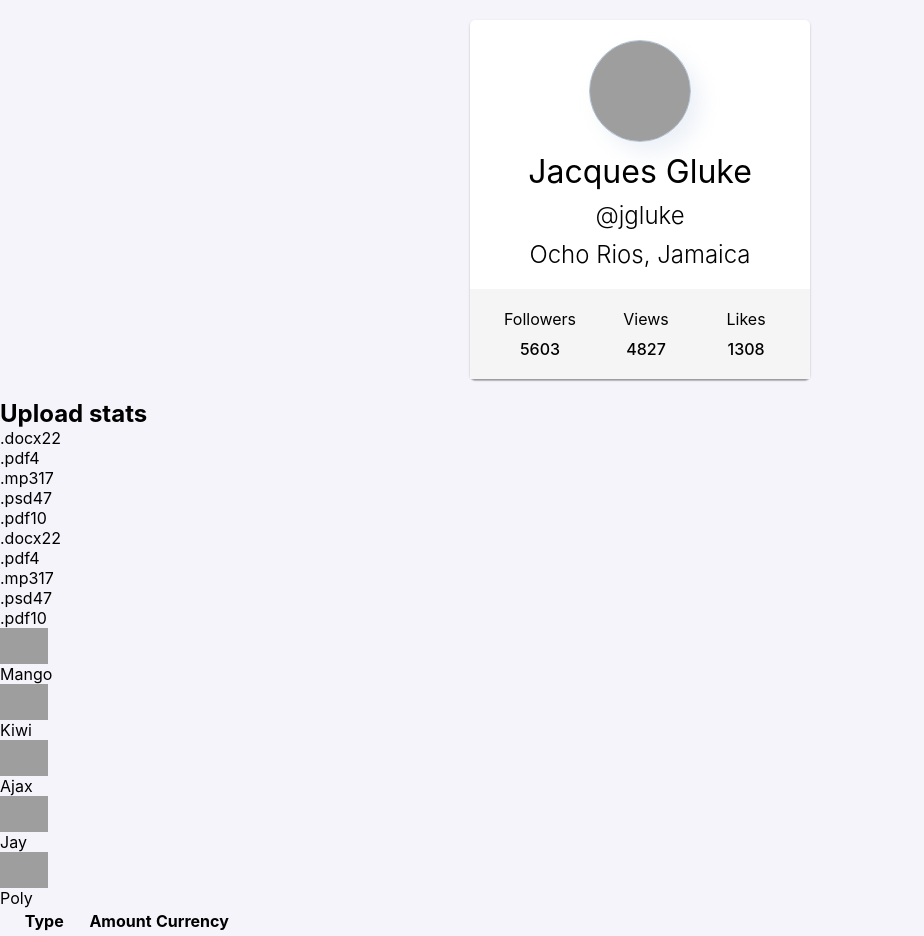
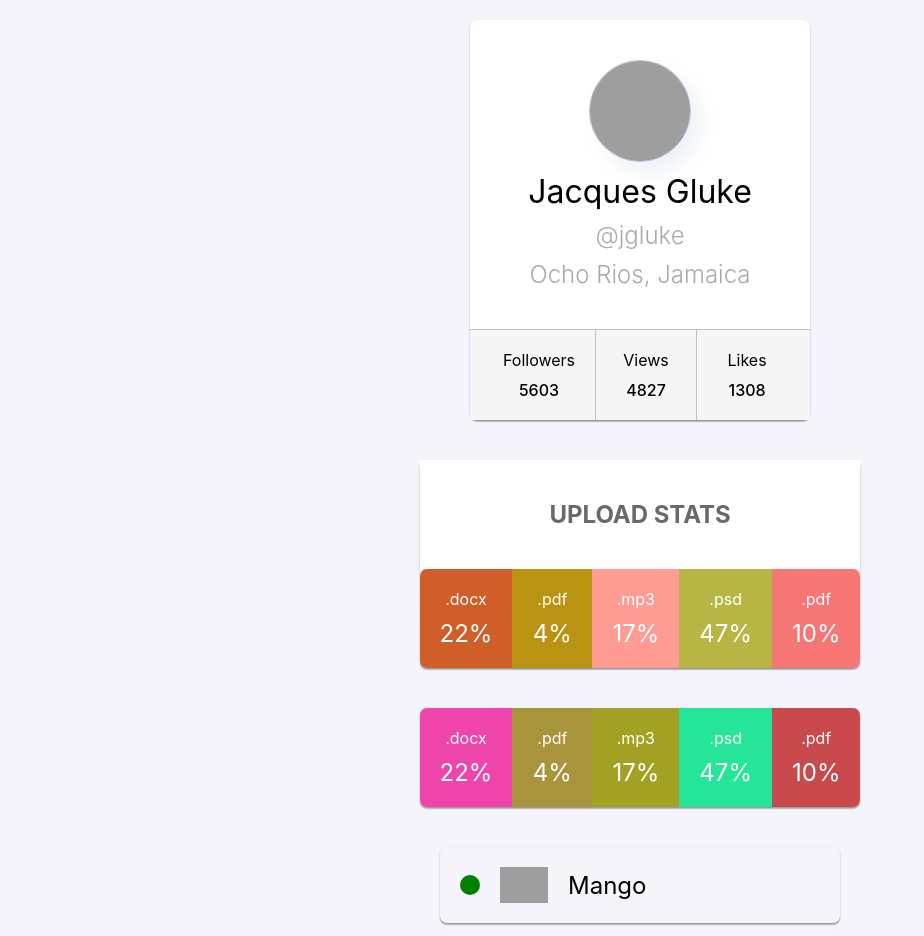
Before and after one commit to DianaAkhmedova/goit-react-hw-01-components, a React (Create React App) app: page / in a window 1280 px wide. Shown: the top 936 px of the page, without its empty margins (0-924 px from the left). Built offline with nearby package versions, Linux system fonts and the light colour scheme; grey boxes are pictures that could not be loaded.

Commit message:
add styles

```diff
--- a/src/components/FriendList/FriendList.jsx
+++ b/src/components/FriendList/FriendList.jsx
@@ -1,12 +1,13 @@
 import PropTypes from 'prop-types';
 import FriendListItem from './FriendListItem/FriendListItem';
+import { FriendsList } from './friendList.styled';
 
 const FriendList = ({ friends }) => {
   const friendsItem = friends.map(({ id, ...props }) => (
     <FriendListItem key={id} {...props} />
   ));
 
-  return <ul className="friend-list">{friendsItem}</ul>;
+  return <FriendsList>{friendsItem}</FriendsList>;
 };
 
 export default FriendList;
--- a/src/components/FriendList/FriendListItem/FriendListItem.jsx
+++ b/src/components/FriendList/FriendListItem/FriendListItem.jsx
@@ -1,12 +1,18 @@
 import PropTypes from 'prop-types';
+import {
+  ListItem,
+  FriendStatus,
+  FriendAvatar,
+  FriendName,
+} from './friendListItem.styled';
 
 const FriendListItem = ({ avatar, name, isOnline }) => {
   return (
-    <li className="item">
-      <span className="status"></span>
-      <img className="avatar" src={avatar} alt="User avatar" width="48" />
-      <p className="name">{name}</p>
-    </li>
+    <ListItem>
+      <FriendStatus isOnline={isOnline}></FriendStatus>
+      <FriendAvatar src={avatar} alt="User avatar" width="48" />
+      <FriendName>{name}</FriendName>
+    </ListItem>
   );
 };
 
--- /dev/null
+++ b/src/components/FriendList/FriendListItem/friendListItem.styled.js
@@ -0,0 +1,32 @@
+import styled from 'styled-components';
+
+export const ListItem = styled.li`
+  display: flex;
+  align-items: center;
+  justify-content: flex-start;
+  padding: 20px;
+  box-shadow: 0px 1px 3px rgb(0 0 0 / 12%), 0px 1px 1px rgb(0 0 0 / 14%),
+    0px 2px 1px rgb(0 0 0 / 20%);
+  border-radius: 7px;
+
+  &:not(:last-child) {
+    margin-bottom: 10px;
+  }
+`;
+
+export const FriendStatus = styled.span`
+  margin-right: 20px;
+  width: 20px;
+  height: 20px;
+  border-radius: 50%;
+  background-color: ${({ isOnline }) => (isOnline ? 'green' : 'red')};
+`;
+
+export const FriendAvatar = styled.img`
+  margin-right: 20px;
+`;
+
+export const FriendName = styled.p`
+  font-size: 24px;
+  font-weight: 400;
+`;
--- /dev/null
+++ b/src/components/FriendList/friendList.styled.js
@@ -0,0 +1,6 @@
+import styled from 'styled-components';
+
+export const FriendsList = styled.ul`
+  margin: 0 auto 40px;
+  width: 400px;
+`;
--- a/src/components/Profile/profile.styled.js
+++ b/src/components/Profile/profile.styled.js
@@ -1,17 +1,17 @@
 import styled from 'styled-components';
 
 export const ProfileStyles = styled.div`
-  margin: 20px auto;
+  margin: 20px auto 40px;
   width: 340px;
   background-color: #ffffff;
   box-shadow: 0px 1px 3px rgb(0 0 0 / 12%), 0px 1px 1px rgb(0 0 0 / 14%),
     0px 2px 1px rgb(0 0 0 / 20%);
-  border-radius: 5px;
+  border-radius: 7px;
 `;
 
 export const UserDescription = styled.div`
   text-align: center;
-  padding: 20px;
+  padding: 40px 20px;
 `;
 
 export const UserAvatar = styled.img`
@@ -33,11 +33,13 @@ export const UserTag = styled.p`
   font-size: 24px;
   font-weight: 300;
   margin-bottom: 10px;
+  color: #a9a9a9;
 `;
 
 export const UserLocation = styled.p`
   font-size: 24px;
   font-weight: 300;
+  color: #a9a9a9;
 `;
 
 export const UserStats = styled.ul`
@@ -45,6 +47,7 @@ export const UserStats = styled.ul`
   justify-content: center;
   align-items: center;
   background-color: #f5f5f5;
+  border-top: 1px solid #c0c0c0;
 `;
 
 export const StatsItem = styled.li`
@@ -54,6 +57,10 @@ export const StatsItem = styled.li`
   justify-content: center;
   min-width: 60px;
   padding: 20px;
+
+  &: not(: last-child) {
+    border-right: 1px solid #c0c0c0;
+  }
 `;
 export const StatsLabel = styled.span`
   margin-bottom: 10px;
--- a/src/components/Statistics/Statistics.jsx
+++ b/src/components/Statistics/Statistics.jsx
@@ -1,19 +1,29 @@
 import PropTypes from 'prop-types';
+import {
+  StatisticsSection,
+  StatisticsTitle,
+  StatList,
+  StatItem,
+  StatLabel,
+  StatPercentage,
+} from './statistics.styled';
+
+import getRandomHexColor from 'utils/getRandomHexColor';
 
 const Statistics = ({ title, stats }) => {
   const items = stats.map(({ id, label, percentage }) => (
-    <li className="item" key={id}>
-      <span className="label">{label}</span>
-      <span className="percentage">{percentage}</span>
-    </li>
+    <StatItem key={id} style={{ backgroundColor: getRandomHexColor() }}>
+      <StatLabel>{label}</StatLabel>
+      <StatPercentage>{percentage}%</StatPercentage>
+    </StatItem>
   ));
 
   return (
-    <section className="statistics">
-      {title && <h2 className="title">{title}</h2>}
+    <StatisticsSection>
+      {title && <StatisticsTitle>{title}</StatisticsTitle>}
 
-      <ul className="stat-list">{items}</ul>
-    </section>
+      <StatList>{items}</StatList>
+    </StatisticsSection>
   );
 };
 
--- /dev/null
+++ b/src/components/Statistics/statistics.styled.js
@@ -0,0 +1,48 @@
+import styled from 'styled-components';
+
+export const StatisticsSection = styled.section`
+  width: fit-content;
+  margin: 0 auto 40px;
+  box-shadow: 0px 1px 3px rgb(0 0 0 / 12%), 0px 1px 1px rgb(0 0 0 / 14%),
+    0px 2px 1px rgb(0 0 0 / 20%);
+  border-radius: 7px;
+`;
+
+export const StatisticsTitle = styled.h2`
+  padding: 40px;
+  color: #696969;
+  background-color: #ffffff;
+  text-align: center;
+  text-transform: uppercase;
+`;
+export const StatList = styled.ul`
+  display: flex;
+  justify-content: center;
+  align-items: center;
+`;
+
+export const StatItem = styled.li`
+  display: flex;
+  flex-direction: column;
+  align-items: center;
+  justify-content: center;
+  min-width: 40px;
+  padding: 20px;
+  color: #ffffff;
+  &: first-child {
+    border-top-left-radius: 7px;
+    border-bottom-left-radius: 7px;
+  }
+  &:last-child {
+    border-top-right-radius: 7px;
+    border-bottom-right-radius: 7px;
+  }
+`;
+
+export const StatLabel = styled.span`
+  margin-bottom: 10px;
+`;
+
+export const StatPercentage = styled.span`
+  font-size: 24px;
+`;
--- a/src/components/TransactionHistory/TransactionHistory.jsx
+++ b/src/components/TransactionHistory/TransactionHistory.jsx
@@ -1,26 +1,33 @@
 import PropTypes from 'prop-types';
+import {
+  Table,
+  TableHeadRow,
+  TableDescr,
+  TableData,
+  TableBodyRow,
+} from './transactionHistory.styled';
 
 const TransactionHistory = ({ items }) => {
   const tableRowData = items.map(({ id, type, amount, currency }) => (
-    <tr key={id}>
-      <td>{type}</td>
-      <td>{amount}</td>
-      <td>{currency}</td>
-    </tr>
+    <TableBodyRow key={id}>
+      <TableData>{type}</TableData>
+      <TableData>{amount}</TableData>
+      <TableData>{currency}</TableData>
+    </TableBodyRow>
   ));
 
   return (
-    <table className="transaction-history">
+    <Table>
       <thead>
-        <tr>
-          <th>Type</th>
-          <th>Amount</th>
-          <th>Currency</th>
-        </tr>
+        <TableHeadRow>
+          <TableDescr>Type</TableDescr>
+          <TableDescr>Amount</TableDescr>
+          <TableDescr>Currency</TableDescr>
+        </TableHeadRow>
       </thead>
 
       <tbody>{tableRowData}</tbody>
-    </table>
+    </Table>
   );
 };
 
--- /dev/null
+++ b/src/components/TransactionHistory/transactionHistory.styled.js
@@ -0,0 +1,36 @@
+import styled from 'styled-components';
+
+export const Table = styled.table`
+  margin: 0 auto 40px;
+  table-layout: fixed;
+  border-collapse: collapse;
+  border: 1px solid #4169e1;
+  box-shadow: 0px 1px 3px rgb(0 0 0 / 12%), 0px 1px 1px rgb(0 0 0 / 14%),
+    0px 2px 1px rgb(0 0 0 / 20%);
+`;
+
+export const TableHeadRow = styled.tr`
+  background-color: #4169e1;
+`;
+
+export const TableDescr = styled.th`
+  padding: 10px;
+  width: 200px;
+  text-transform: uppercase;
+  color: #ffffff;
+`;
+
+export const TableData = styled.td`
+  padding: 10px;
+  text-align: center;
+`;
+
+export const TableBodyRow = styled.tr`
+  &:nth-child(odd) {
+    background-color: #f0f8ff;
+  }
+
+  &:nth-child(even) {
+    background-color: #b0c4de;
+  }
+`;
--- /dev/null
+++ b/src/utils/getRandomHexColor.js
@@ -0,0 +1,5 @@
+function getRandomHexColor() {
+  return `#${Math.floor(Math.random() * 16777215).toString(16)}`;
+}
+
+export default getRandomHexColor;
```
